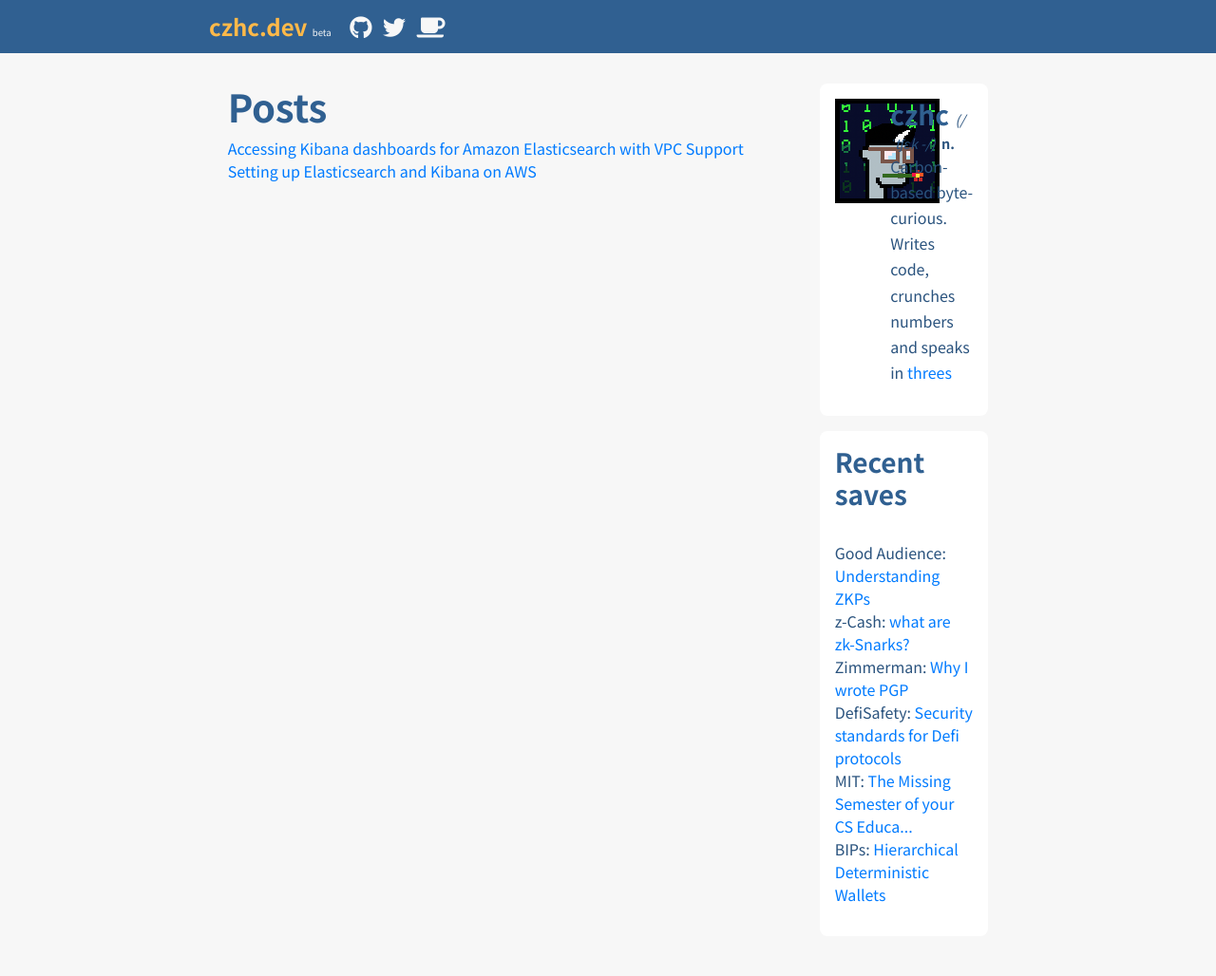
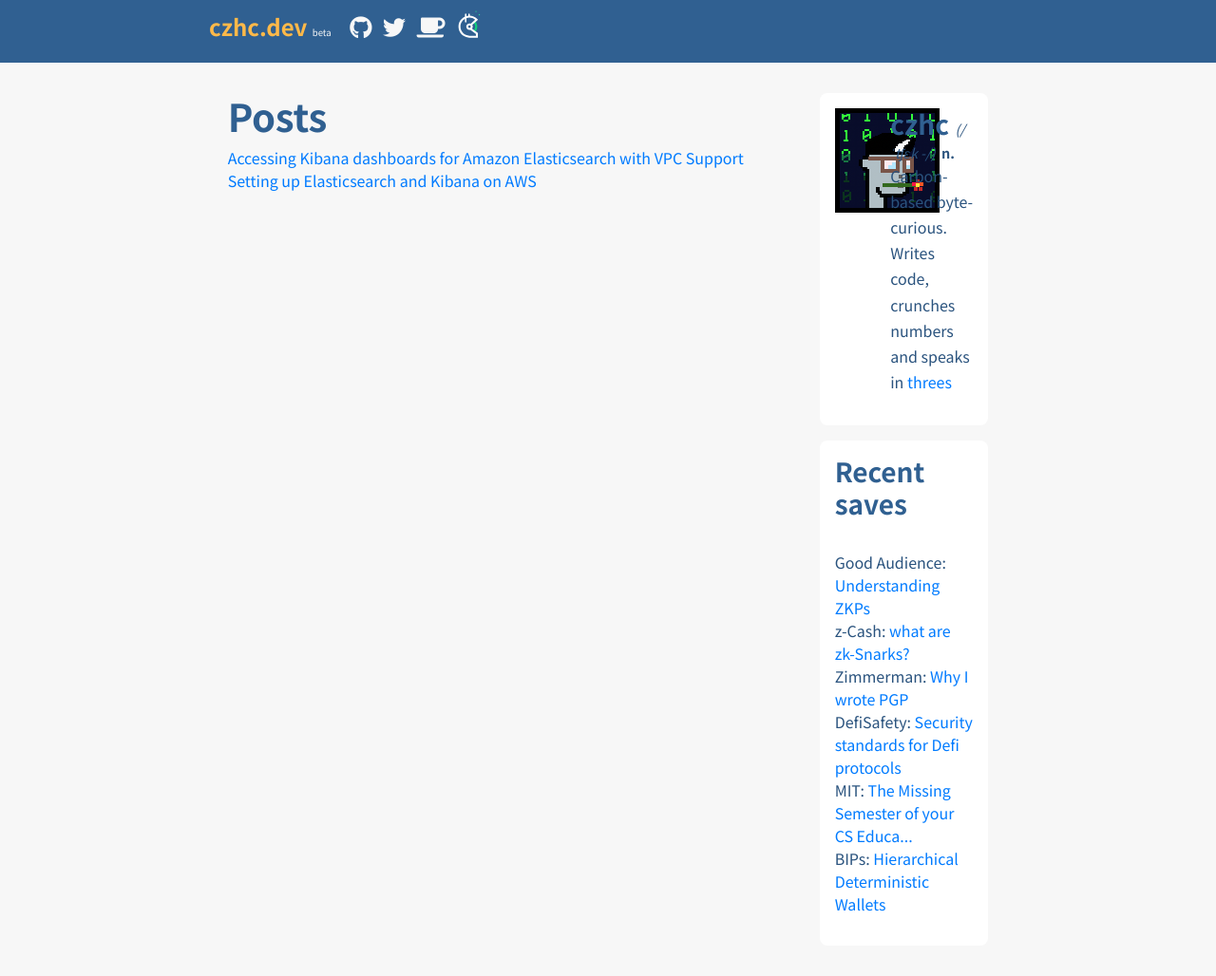
Before and after one commit to czhc/czhc.github.io, a Jekyll site: the page built from index.html, in a window 1280 px wide. Shown: the whole page at 95% size. Built offline with Jekyll 4.4.1, drawn with Linux system fonts in a browser that asks for light colours; nearby versions of some CDN libraries.

Commit message:
Add gitcoin link

```diff
--- a/_includes/nav.html
+++ b/_includes/nav.html
@@ -24,6 +24,31 @@
 			    <i class="fas fa-coffee"></i>
 			  </a>
 			</li>
+			<li class="list-inline-item">
+			  <a class='link-unstyled gitcoin' href="https://gitcoin.co/czhc">
+				<svg style="margin-bottom: 1em" width="1.8em" height="1.8em" viewBox="0 0 46 56" version="1.1" xmlns="http://www.w3.org/2000/svg" xmlns:xlink="http://www.w3.org/1999/xlink">
+				    <g id="Page-4" stroke="none" stroke-width="1" fill="none" fill-rule="evenodd">
+				        <g id="Gitcoin_Brand_061218-(1)" transform="translate(-436.000000, -389.000000)">
+				            <g id="Group-412" transform="translate(436.000000, 389.000000)">
+				                <g id="Group-2" transform="translate(0.088700, 0.982200)">
+				                    <path d="M23.2123,11.7843 L23.2123,6.6433 C23.2123,5.8283 22.5503,5.1663 21.7343,5.1663 C20.9183,5.1663 20.2573,5.8283 20.2573,6.6433 L20.2573,11.8973 C21.0083,11.8143 21.7713,11.7673 22.5443,11.7673 C22.7683,11.7673 22.9903,11.7773 23.2123,11.7843" id="Fill-403" fill="#FFFFFF"></path>
+				                    <path d="M30.3614,23.7728 L30.5994,24.0038 C32.8604,26.1998 34.1054,29.1458 34.1054,32.2978 C34.1054,35.3168 32.9484,38.1738 30.8484,40.3428 L30.7324,40.4608 L31.6874,41.3868 L34.0734,43.2748 C36.9054,40.3018 38.4664,36.4088 38.4664,32.2978 C38.4664,27.9888 36.7744,23.9618 33.7044,20.9448 L32.2064,22.3568 L30.3614,23.7728 Z" id="Fill-404" fill="#0FCE7C"></path>
+				                    <path d="M33.8647,43.4952 L33.9797,43.3762 C34.0117,43.3432 34.0417,43.3082 34.0727,43.2752 L31.6877,41.3862 L33.8647,43.4952 Z" id="Fill-405" fill="#0FCE7C"></path>
+				                    <line x1="37.0615" y1="17.7806" x2="25.3465" y2="28.6056" id="Fill-406" fill="#FFFFFF"></line>
+				                    <g id="Group">
+				                        <path d="M35.685,50.8128 L22.544,50.8128 C12.335,50.8128 4.029,42.5068 4.029,32.2978 C4.029,22.0878 12.335,13.7828 22.544,13.7828 C26.783,13.7828 30.804,15.1968 34.068,17.8028 L25.047,26.1378 C24.274,25.8228 23.43,25.6478 22.544,25.6478 C18.878,25.6478 15.894,28.6308 15.894,32.2978 C15.894,35.9648 18.878,38.9478 22.544,38.9478 C23.197,38.9478 23.828,38.8518 24.424,38.6758 L35.685,47.1518 L35.685,50.8128 Z M22.544,34.9178 C21.1,34.9178 19.924,33.7428 19.924,32.2978 C19.924,30.8528 21.1,29.6768 22.544,29.6768 C23.99,29.6768 25.165,30.8528 25.165,32.2978 C25.165,33.7428 23.99,34.9178 22.544,34.9178 L22.544,34.9178 Z M29.195,32.2978 C29.195,30.9918 28.815,29.7738 28.163,28.7458 L33.543,23.7748 L33.589,23.8228 L39.954,17.8228 L38.487,16.3558 C34.228,12.0978 28.567,9.7528 22.544,9.7528 C10.113,9.7528 -2.84217094e-14,19.8658 -2.84217094e-14,32.2978 C-2.84217094e-14,44.6058 9.916,54.6358 22.179,54.8328 L22.179,54.8428 L39.715,54.8428 L39.715,45.1418 L27.893,36.2428 C28.711,35.1388 29.195,33.7738 29.195,32.2978 L29.195,32.2978 Z" id="Fill-407" fill="#FFFFFF"></path>
+				                        <polygon id="Fill-408" fill="#25E899" points="44.3744 7.7524 42.7594 9.3674 41.1444 7.7524 42.7594 6.1374"></polygon>
+				                        <polygon id="Fill-409" fill="#25E899" points="28.9971 7.9437 28.2251 8.7157 27.4531 7.9437 28.2251 7.1717"></polygon>
+				                        <path d="M37.0173,1.164 C37.0173,0.521 36.4963,0 35.8533,0 C35.2103,0 34.6893,0.521 34.6893,1.164 C34.6893,1.807 35.2103,2.328 35.8533,2.328 C36.4963,2.328 37.0173,1.807 37.0173,1.164" id="Fill-410" fill="#25E899"></path>
+				                        <path d="M14.7409,23.8341 C13.9249,23.8341 13.2629,23.1721 13.2629,22.3561 L13.2629,6.6441 C13.2629,5.8271 13.9249,5.1661 14.7409,5.1661 C15.5569,5.1661 16.2179,5.8271 16.2179,6.6441 L16.2179,22.3561 C16.2179,23.1721 15.5569,23.8341 14.7409,23.8341" id="Fill-411" fill="#FFFFFF"></path>
+				                    </g>
+				                </g>
+				            </g>
+				        </g>
+				    </g>
+				</svg>
+			  </a>
+			</li>
 		</ul>
 	</div>
 </nav>
```
